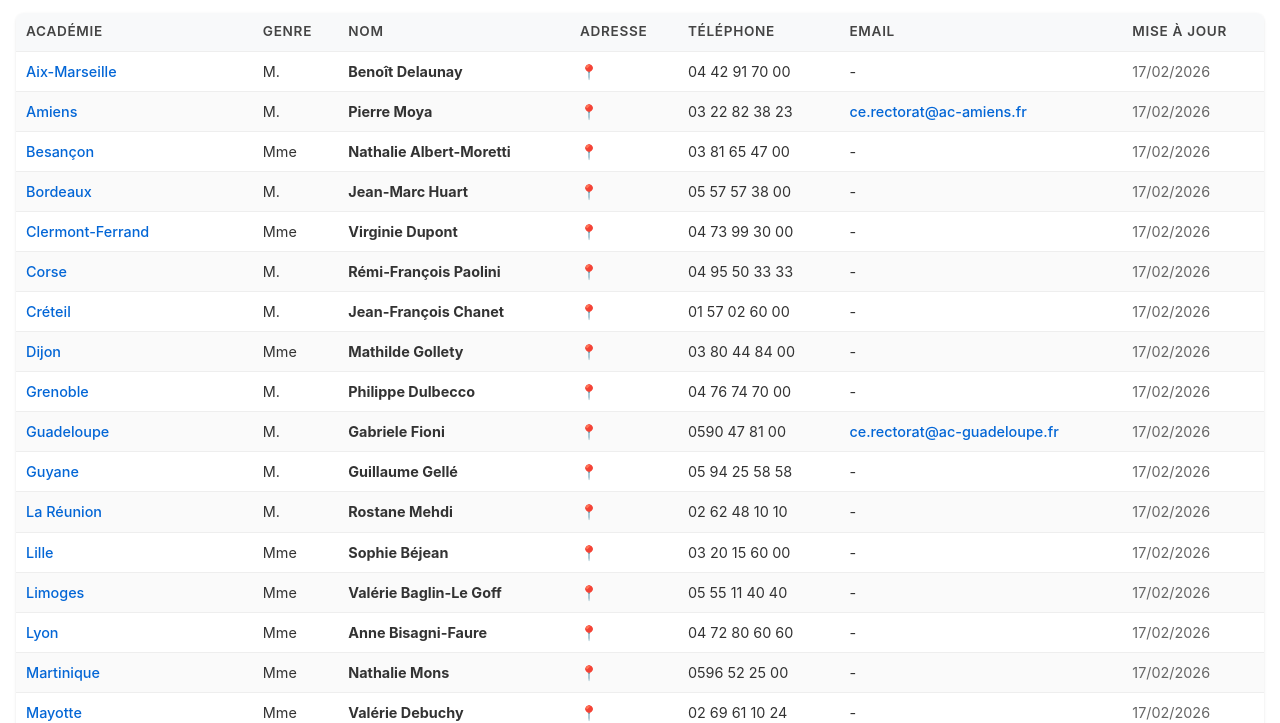
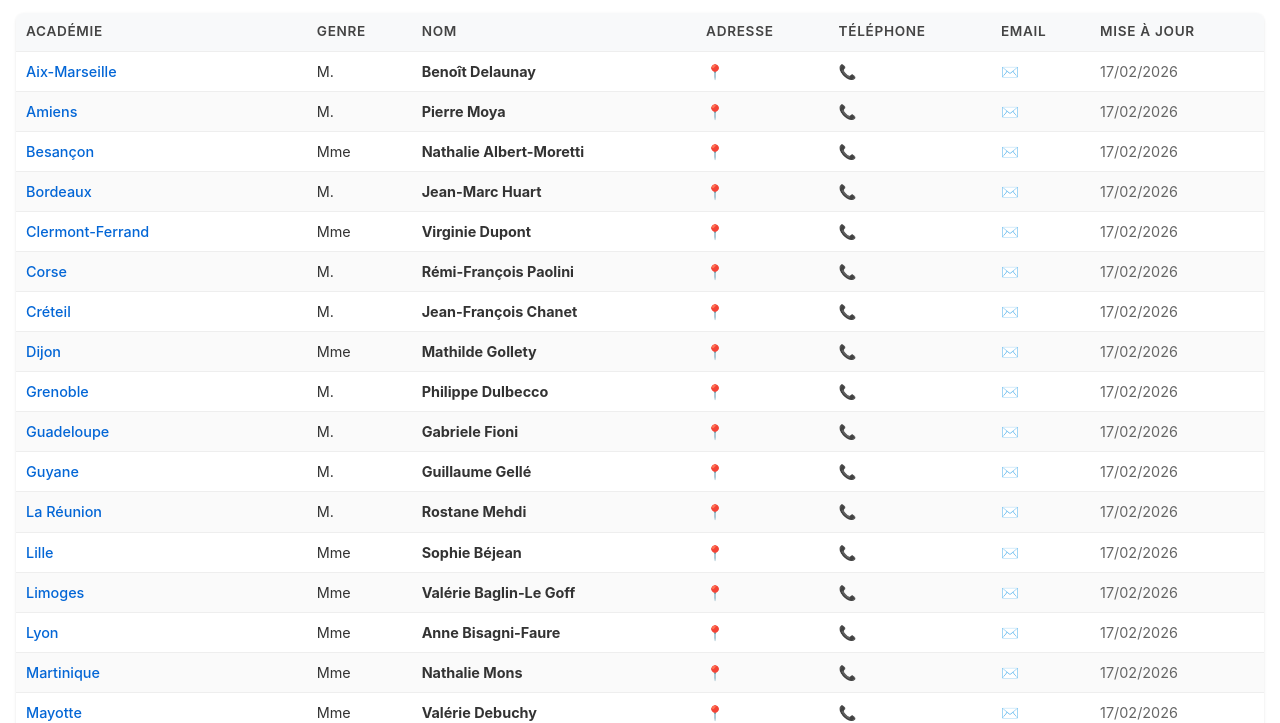
Before and after one commit to guilamu/liste-des-Recteurs-et-retrices-des-acad-mies-francaises-toujours-jour, a website: page index.html in a window 1280 px wide. Shown: the part 86-809 px from the top of the page. Drawn offline with Linux system fonts and the light colour scheme.

Commit message:
Add files via upload

```diff
--- a/index.html
+++ b/index.html
@@ -209,6 +209,44 @@
                     updateText.innerText = "Mise à jour quotidienne automatique.";
                 }
 
+                // Mapping des emails (hardcoded)
+                const emailMapping = {
+                    "Aix-Marseille": "ce.rectorat@ac-aix-marseille.fr",
+                    "Amiens": "ce.rectorat@ac-amiens.fr",
+                    "Besançon": "ce.rectorat@ac-besancon.fr",
+                    "Bordeaux": "ce.rectorat@ac-bordeaux.fr",
+                    "Clermont-Ferrand": "ce.rectorat@ac-clermont.fr",
+                    "Corse": "ce.rectorat@ac-corse.fr",
+                    "Créteil": "ce.rectorat@ac-creteil.fr",
+                    "Dijon": "ce.rectorat@ac-dijon.fr",
+                    "Grenoble": "ce.rectorat@ac-grenoble.fr",
+                    "Guadeloupe": "ce.rectorat@ac-guadeloupe.fr",
+                    "Guyane": "ce.rectorat@ac-guyane.fr",
+                    "La Réunion": "ce.rectorat@ac-reunion.fr",
+                    "Lille": "ce.rectorat@ac-lille.fr",
+                    "Limoges": "ce.rectorat@ac-limoges.fr",
+                    "Lyon": "ce.rectorat@ac-lyon.fr",
+                    "Martinique": "ce.rectorat@ac-martinique.fr",
+                    "Mayotte": "ce.rectorat@ac-mayotte.fr",
+                    "Montpellier": "ce.rectorat@ac-montpellier.fr",
+                    "Nancy-Metz": "ce.rectorat@ac-nancy-metz.fr",
+                    "Nantes": "ce.rectorat@ac-nantes.fr",
+                    "Nice": "ce.rectorat@ac-nice.fr",
+                    "Normandie": "ce.rectorat@ac-normandie.fr",
+                    "Nouvelle-Calédonie": "ce.rectorat@ac-noumea.nc",
+                    "Orléans-Tours": "ce.rectorat@ac-orleans-tours.fr",
+                    "Paris": "ce.rectorat@ac-paris.fr",
+                    "Poitiers": "ce.rectorat@ac-poitiers.fr",
+                    "Polynésie française": "accueil@ac-polynesie.pf",
+                    "Reims": "ce.rectorat@ac-reims.fr",
+                    "Rennes": "ce.rectorat@ac-rennes.fr",
+                    "Saint-Pierre-et-Miquelon": "ia@ac-spm.fr",
+                    "Strasbourg": "ce.rectorat@ac-strasbourg.fr",
+                    "Toulouse": "ce.rectorat@ac-toulouse.fr",
+                    "Versailles": "ce.rectorat@ac-versailles.fr",
+                    "Wallis-et-Futuna": "ce.rectorat@ac-wf.wf"
+                };
+
                 // 2. Remplissage du tableau
                 tbody.innerHTML = ''; // Vide le loader
 
@@ -232,13 +270,20 @@
                         `;
                     } else {
                         const dateNomination = row.date_nomination || 'Inconnue';
+                        // On récupère l'email hardcodé pour cette académie (en utilisant le nom cleané)
+                        // On essaye d'abord row.academie (nom original du JSON) car le mapping utilise les clés exactes
+                        // Si le JSON contient "Aix-Marseille", notre clé est "Aix-Marseille".
+                        // cleanAcademieName retire juste les parenthèses s'il y en a.
+                        // Par sécurité on peut utiliser row.academie qui correspond aux clés du mapping.
+                        const email = emailMapping[row.academie] || '-';
+
                         tr.innerHTML = `
                             <td><a href="${row.url}" target="_blank">${cleanAcademieName}</a></td>
                             <td>${row.genre}</td>
                             <td><strong>${row.nom}</strong></td>
                             <td>${row.adresse || '-'}</td>
-                            <td>${row.telephone || '-'}</td>
-                            <td>${row.email !== '-' ? `<a href="mailto:${row.email}">${row.email}</a>` : '-'}</td>
+                            <td>${row.telephone && row.telephone !== '-' ? `<a href="tel:${row.telephone.replace(/\s/g, '')}" title="${row.telephone}">📞</a>` : '-'}</td>
+                            <td>${email !== '-' ? `<a href="mailto:${email}" title="${email}">✉️</a>` : '-'}</td>
                             <td style="color: #666; font-size: 0.9em;">${dateStr}</td>
                         `;
                     }
```
